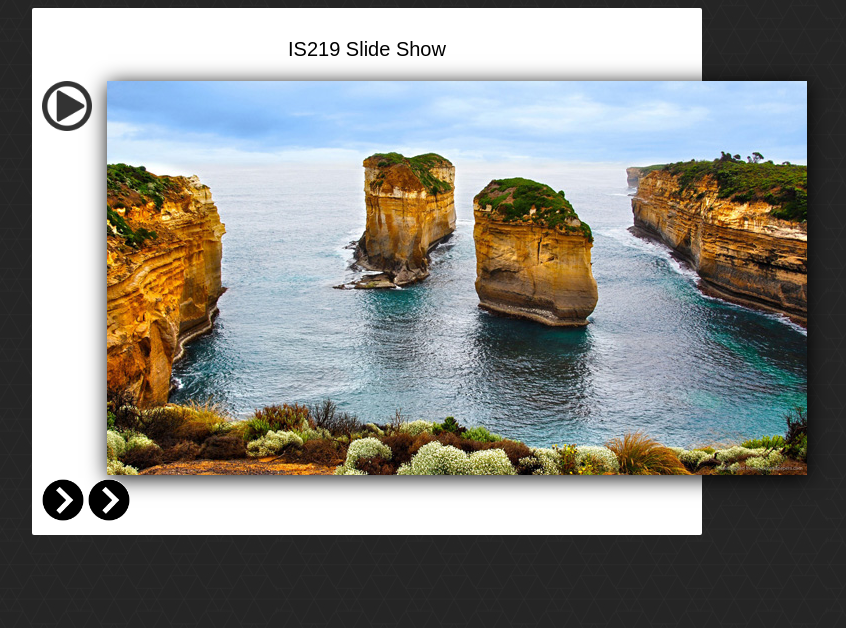
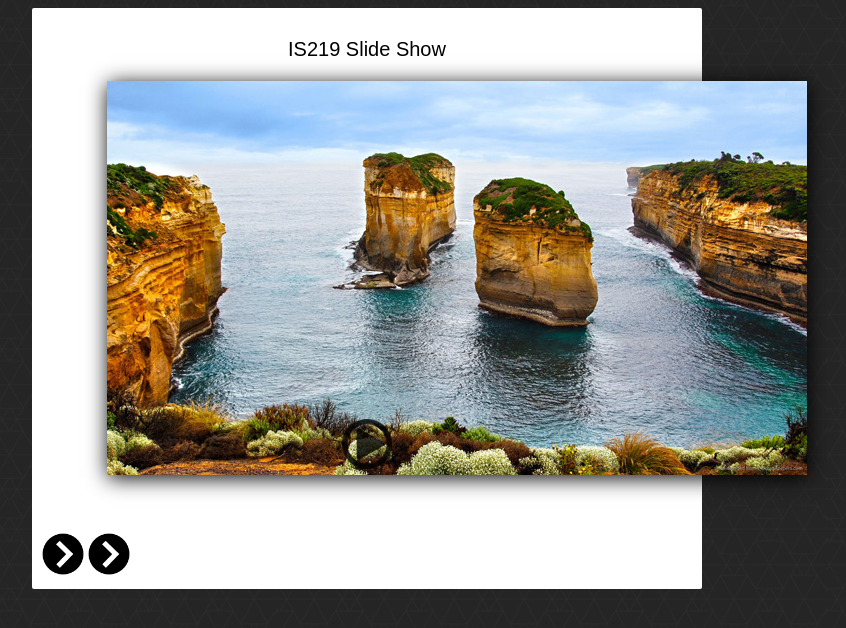
Before and after one commit to edwardcarbonaro/is219carbonaro-p2, a PHP site: page /index.html in a window 1280 px wide. Shown: the top 628 px of the page, without its empty margins (273-1119 px from the left). Run offline with PHP 8.4, Linux system fonts and the light colour scheme; grey boxes labelled with a size stand in for pictures from a placeholder-image service; some libraries are stand-ins or nearby versions.

Commit message:
Move moreIndicator button to bottom middle area

```diff
--- a/css/style.css
+++ b/css/style.css
@@ -27,10 +27,11 @@ body {
 .moreIndicator {
 	height: 50px;
 	width: 50px;
-	position: absolute;
+	position: relative;
 	z-index: 3;
 	opacity: .8;
-	top: 0px;
+	top: -60px;
+	left: 300px;
 }
 
 .thumbnail {
```
